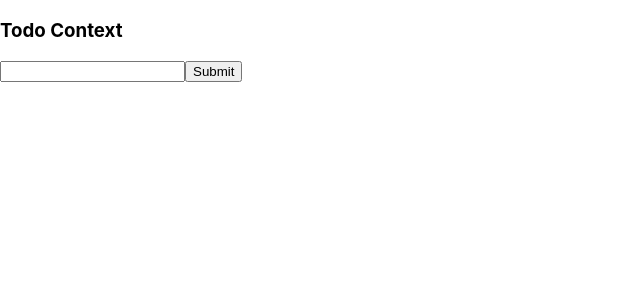
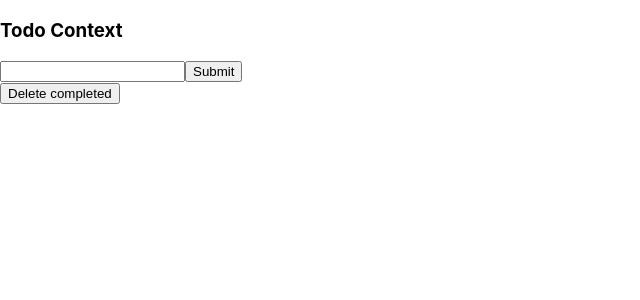
Before and after one commit to keroken/todo-context, a React (Create React App) app: page / in a window 1280 px wide. Shown: the top 300 px of the page, without its empty margins (0-640 px from the left). Built offline with nearby package versions, Linux system fonts and the light colour scheme.

Commit message:
delete completed items

```diff
--- a/src/App.tsx
+++ b/src/App.tsx
@@ -2,6 +2,7 @@ import React from 'react';
 import TodoProvider from './state/TodoProvider';
 import { TodoList } from './components/TodoList';
 import { TodoForm } from './components/TodoForm';
+import { DeleteButton } from './components/DeleteButton';
 
 function App() {
   return (
@@ -9,6 +10,7 @@ function App() {
       <h3>Todo Context</h3>
       <TodoList />
       <TodoForm />
+      <DeleteButton />
     </TodoProvider>
   );
 }
--- /dev/null
+++ b/src/components/DeleteButton.tsx
@@ -0,0 +1,9 @@
+import React from 'react';
+import { useTodos } from '../state/TodoProvider';
+
+export const DeleteButton = () => {
+  const { onDeleteTodo } = useTodos();
+  return (
+    <button onClick={() => onDeleteTodo()}>Delete completed</button>
+  );
+};
--- a/src/state/TodoProvider.tsx
+++ b/src/state/TodoProvider.tsx
@@ -11,10 +11,11 @@ type todoState = {
   todos: todoType;
   onNewTodo: (value: string) => void;
   onCheckTodo: (id: string) => void;
+  onDeleteTodo: () => void;
 };
 
 const TodoContext = createContext<todoState>(
-  { todos: [], onNewTodo: () => [], onCheckTodo: () => [] }
+  { todos: [], onNewTodo: () => [], onCheckTodo: () => [], onDeleteTodo: () => [] }
 );
 
 export const useTodos = () => useContext(TodoContext);
@@ -47,11 +48,17 @@ function TodoProvider({ children }: Props) {
         return todo;
       }
     });
+    console.log(newTodos);
+    setTodos(newTodos);
+  };
+  const onDeleteTodo = () => {
+    const newTodos = todos.filter(todo => todo.isDone === false);
+    console.log(newTodos);
     setTodos(newTodos);
   };
 
   return (
-    <TodoContext.Provider value={{ todos, onNewTodo, onCheckTodo }}>
+    <TodoContext.Provider value={{ todos, onNewTodo, onCheckTodo, onDeleteTodo }}>
       {children}
     </TodoContext.Provider>
   );
```
